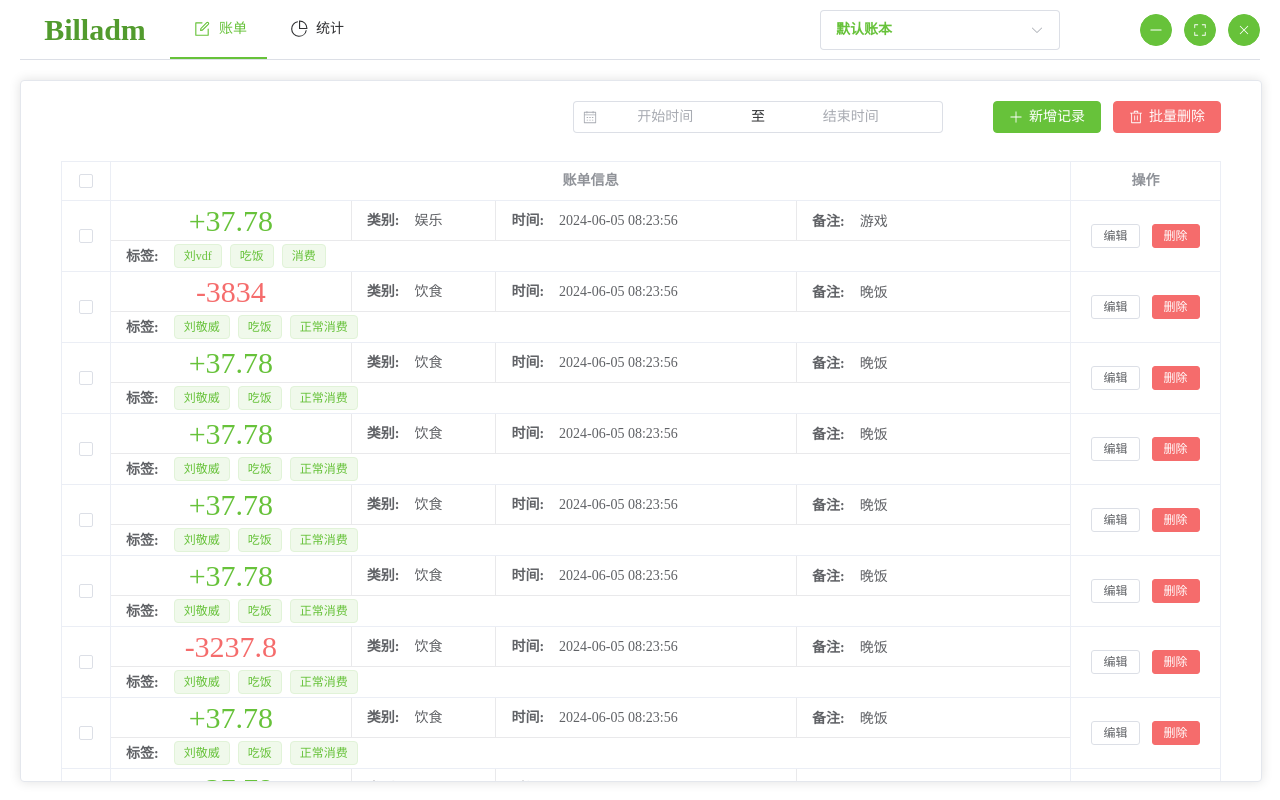
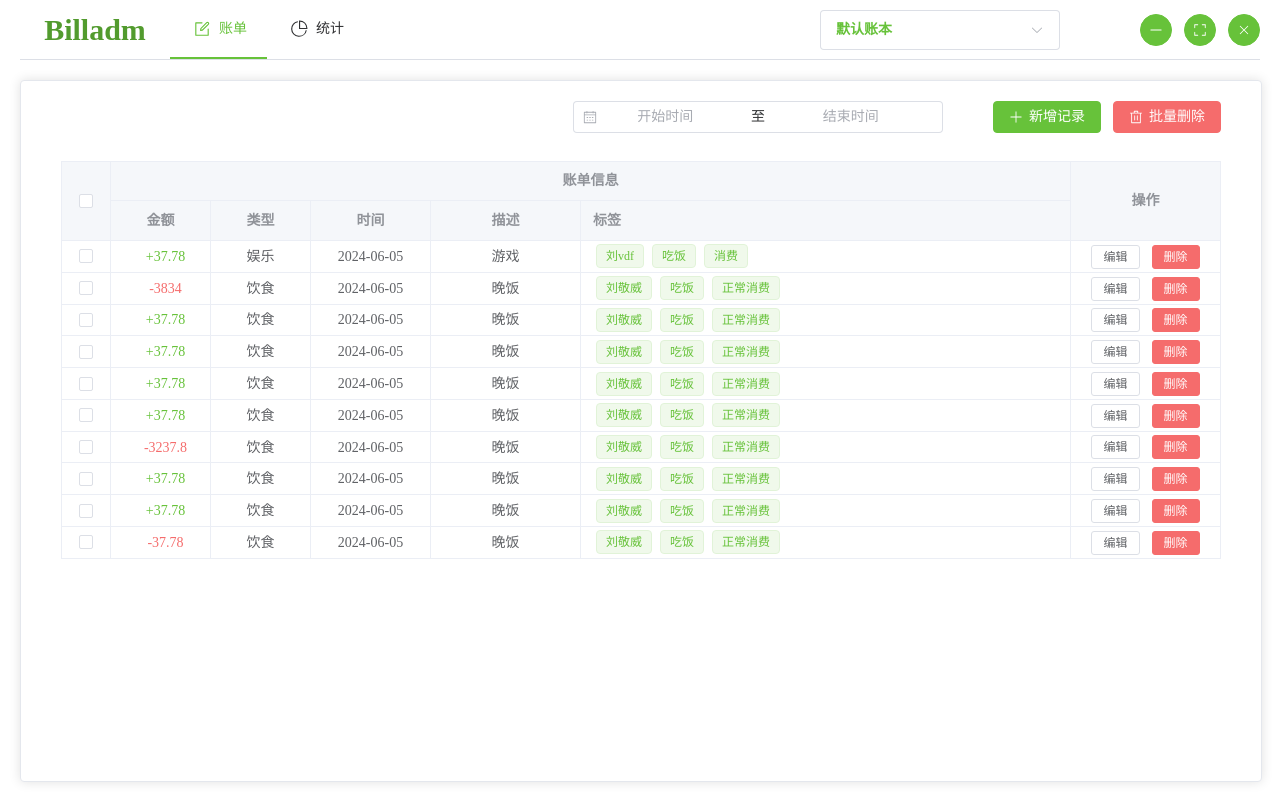
Before and after one commit to DaoiestFire/billadm, a Vue app: page / in a window 1280 px wide. Built offline with nearby package versions, Linux system fonts and the light colour scheme.

Commit message:
表格显示变更

```diff
--- a/src/components/BillInfo.vue
+++ /dev/null
@@ -1,111 +0,0 @@
-<template>
-    <div class="billinfo-outer">
-        <div class="billinfo-inner">
-            <div class="billinfo-money" :style="props.billInfo.income ? 'color: #67c23a' : 'color: #f56c6c'">
-                <span>{{ props.billInfo.income ? "+" : "-" }}{{ props.billInfo.money }}</span>
-            </div>
-            <div class="billinfo-inner2">
-                <div class="billinfo-type">
-                    <span class="billinfo-title">类别:</span>
-                    <span>{{ props.billInfo.type }}</span>
-                </div>
-                <div class="billinfo-time">
-                    <span class="billinfo-title">时间:</span>
-                    <span>{{ props.billInfo.time }}</span>
-                </div>
-                <div class="billinfo-description">
-                    <span class="billinfo-title">备注:</span>
-                    <span>{{ props.billInfo.description }}</span>
-                </div>
-            </div>
-        </div>
-        <div class="billinfo-tag">
-            <span class="billinfo-title">标签:</span>
-            <el-space warp>
-                <el-tag v-for="tag in props.billInfo.tags">{{ tag }}</el-tag>
-            </el-space>
-        </div>
-    </div>
-</template>
-
-<script setup>
-import { defineProps } from 'vue';
-
-const props = defineProps(["billInfo"])
-
-</script>
-
-<style scoped>
-.billinfo-outer {
-    display: flex;
-    flex-direction: column;
-    border-width: 0px;
-    border-color: var(--el-color-info-light-8);
-    border-style: solid;
-}
-
-.billinfo-inner {
-    height: 40px;
-    display: flex;
-    border-width: 0px 0px 1px 0px;
-    border-color: var(--el-color-info-light-8);
-    border-style: solid;
-}
-
-.billinfo-tag {
-    height: 30px;
-    display: flex;
-    align-items: center;
-}
-
-.billinfo-money {
-    position: relative;
-    width: 25%;
-
-}
-
-.billinfo-money span {
-    margin: 0;
-    position: absolute;
-    top: 50%;
-    left: 50%;
-    transform: translate(-50%, -50%);
-    font-size: 30px;
-    line-height: 100%;
-}
-
-.billinfo-inner2 {
-    width: 75%;
-    display: flex;
-    border-width: 0px 0px 0px 1px;
-    border-color: var(--el-color-info-light-8);
-    border-style: solid;
-}
-
-.billinfo-type {
-    width: 20%;
-    display: flex;
-    align-items: center;
-}
-
-.billinfo-time {
-    width: 42%;
-    border-width: 0px 1px 0px 1px;
-    border-color: var(--el-color-info-light-8);
-    border-style: solid;
-    display: flex;
-    align-items: center;
-}
-
-.billinfo-description {
-    height: 40px;
-    display: flex;
-    align-items: center;
-}
-
-.billinfo-title {
-    margin-left: 15px;
-    margin-right: 15px;
-    font-weight: 700;
-}
-</style>
--- a/src/components/BillTable.vue
+++ b/src/components/BillTable.vue
@@ -1,12 +1,27 @@
 <template>
-    <el-table :data="tableData" style="width: 100%" cell-class-name="bill-table-cell" max-height="2000px" border
+    <el-table :data="tableData" style="width: 100%" cell-class-name="bill-table-cell" max-height="600px"
         @selection-change="handleSelectionChange">
         <el-table-column type="selection" width="50px" align="center" />
         <el-table-column label="账单信息" align="center">
+            <el-table-column prop="money" label="金额" width="100px" align="center">
                 <template #default="scope">
-                <BillInfo :billInfo="scope.row.data">
-                </BillInfo>
+                    <span style="margin-left: 10px;" :style="scope.row.income ? 'color: #67c23a' : 'color: #f56c6c'">
+                        {{ scope.row.income ? "+" : "-" }}{{ scope.row.money }}</span>
                 </template>
+            </el-table-column>
+            <el-table-column prop="type" label="类型" width="100px" align="center">
+            </el-table-column>
+            <el-table-column prop="time" label="时间" width="120px" align="center">
+            </el-table-column>
+            <el-table-column prop="description" label="描述" width="150px" align="center">
+            </el-table-column>
+            <el-table-column prop="tags" label="标签">
+                <template #default="scope">
+                    <el-space warp>
+                        <el-tag v-for="tag in scope.row.tags">{{ tag }}</el-tag>
+                    </el-space>
+                </template>
+            </el-table-column>
         </el-table-column>
         <el-table-column label="操作" width="150px" align="center">
             <template #default="scope">
@@ -23,7 +38,6 @@
 
 <script setup>
 import { ref } from 'vue'
-import BillInfo from './BillInfo.vue'
 
 const multipleSelection = ref([])
 const handleSelectionChange = (val) => {
@@ -32,114 +46,90 @@ const handleSelectionChange = (val) => {
 
 const tableData = [
     {
-        data: {
         money: "37.78",
         description: "游戏",
         type: "娱乐",
-            time: "2024-06-05 08:23:56",
+        time: "2024-06-05",
         tags: ["刘vdf", "吃饭", "消费"],
         income: true
     },
-    },
     {
-        data: {
         money: "3834",
         description: "晚饭",
         type: "饮食",
-            time: "2024-06-05 08:23:56",
+        time: "2024-06-05",
         tags: ["刘敬威", "吃饭", "正常消费"],
         income: false
     },
-    },
     {
-        data: {
         money: "37.78",
         description: "晚饭",
         type: "饮食",
-            time: "2024-06-05 08:23:56",
+        time: "2024-06-05",
         tags: ["刘敬威", "吃饭", "正常消费"],
         income: true
     },
-    },
     {
-        data: {
         money: "37.78",
         description: "晚饭",
         type: "饮食",
-            time: "2024-06-05 08:23:56",
+        time: "2024-06-05",
         tags: ["刘敬威", "吃饭", "正常消费"],
         income: true
     },
-    },
     {
-        data: {
         money: "37.78",
         description: "晚饭",
         type: "饮食",
-            time: "2024-06-05 08:23:56",
+        time: "2024-06-05",
         tags: ["刘敬威", "吃饭", "正常消费"],
         income: true
     },
-    },
     {
-        data: {
         money: "37.78",
         description: "晚饭",
         type: "饮食",
-            time: "2024-06-05 08:23:56",
+        time: "2024-06-05",
         tags: ["刘敬威", "吃饭", "正常消费"],
         income: true
     },
-    },
     {
-        data: {
         money: "3237.8",
         description: "晚饭",
         type: "饮食",
-            time: "2024-06-05 08:23:56",
+        time: "2024-06-05",
         tags: ["刘敬威", "吃饭", "正常消费"],
         income: false
     },
-    },
     {
-        data: {
         money: "37.78",
         description: "晚饭",
         type: "饮食",
-            time: "2024-06-05 08:23:56",
+        time: "2024-06-05",
         tags: ["刘敬威", "吃饭", "正常消费"],
         income: true
     },
-    },
     {
-        data: {
         money: "37.78",
         description: "晚饭",
         type: "饮食",
-            time: "2024-06-05 08:23:56",
+        time: "2024-06-05",
         tags: ["刘敬威", "吃饭", "正常消费"],
         income: true
     },
-    },
     {
-        data: {
         money: "37.78",
         description: "晚饭",
         type: "饮食",
-            time: "2024-06-05 08:23:56",
+        time: "2024-06-05",
         tags: ["刘敬威", "吃饭", "正常消费"],
         income: false
-        },
     },
 ]
 </script>
 
 <style>
 .bill-table-cell {
-    padding: 0px !important;
-}
-
-.bill-table-cell .cell {
-    padding: 0px !important;
+    padding: 3px !important;
 }
 </style>
```
Lines whose indentation alone changed are shown as unchanged.
